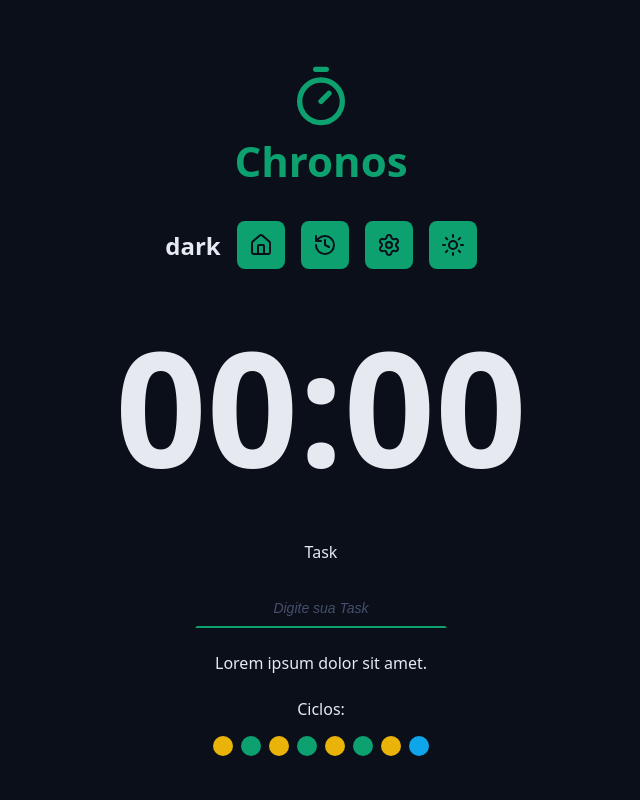
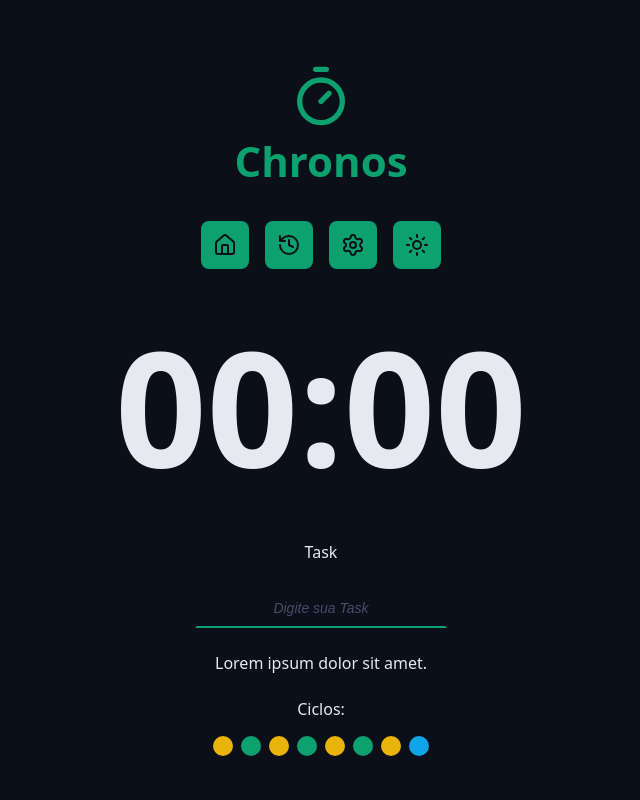
Before and after one commit to othigasdev/chronos-pomodoro, a React (Vite) app: page / in a window 1280 px wide. Shown: the top 800 px of the page, without its empty margins (319-959 px from the left). Built offline with nearby package versions, Linux system fonts and the light colour scheme.

Commit message:
save the theme on localstorage

```diff
--- a/src/components/Menu/index.tsx
+++ b/src/components/Menu/index.tsx
@@ -1,11 +1,19 @@
-import { HistoryIcon, HouseIcon, SettingsIcon, SunIcon } from 'lucide-react'
+import { HistoryIcon, HouseIcon, Lightbulb, MoonIcon, SettingsIcon, SunIcon } from 'lucide-react'
 import styles from './styles.module.css'
 import { useEffect, useState } from 'react'
 
 type AvailableThemes = "dark" | "light"
 
 export function Menu() {
-     const [theme, setTheme] = useState<AvailableThemes>("dark")
+     const [theme, setTheme] = useState<AvailableThemes>(() => {
+          const storageTheme = localStorage.getItem("theme") as AvailableThemes || "dark"
+          return storageTheme
+     })
+
+     const nextThemeIcon = {
+          dark: <SunIcon />,
+          light: <MoonIcon/>
+     }
 
      function handleThemeChange(event: React.MouseEvent<HTMLAnchorElement, MouseEvent> ){
           event.preventDefault()
@@ -16,12 +24,12 @@ export function Menu() {
      }
 
      useEffect(() => {
-               document.documentElement.setAttribute("data-theme", theme)
+          document.documentElement.setAttribute("data-theme", theme)
+          localStorage.setItem("theme", theme)
      }, [theme])
 
      return (
     <nav className={styles.menu}>
-          <h1>{theme}</h1>
         <a className={styles.menuLink} href="#" aria-label="Ir para a Home" title="Ir para a Home">
              <HouseIcon/>
         </a>
@@ -32,7 +40,7 @@ export function Menu() {
              <SettingsIcon/>
         </a>
         <a className={styles.menuLink} href="#" aria-label="Mudar Tema" title="Mudar Tema" onClick={handleThemeChange}>
-             <SunIcon/>
+             {nextThemeIcon[theme]}
         </a>
     </nav>
     )
```
